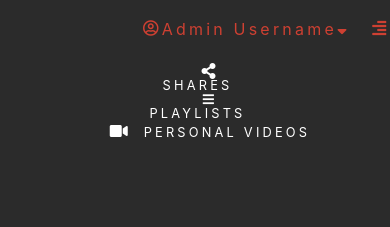
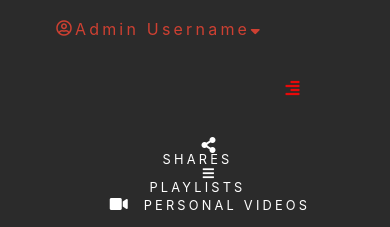
Before and after one commit to Sabrincodes/sn-comp-challenge-2, a plain HTML site: page index.html in a window 390 px wide. Shown: the top 227 px of the page. Drawn offline with Linux system fonts and the light colour scheme.

```diff
--- a/index.html
+++ b/index.html
@@ -21,9 +21,9 @@
       <article class="bottom-half-nav"></article>
 
     <div class="top-nav">
-      <i class="far fa-user-circle account-icon"></i> Admin Username  <i class="fas fa-sort-down"></i><p
+      <i class="far fa-user-circle account-icon"></i> Admin Username<i class="fas fa-sort-down"></i><p
       <i class="fas fa-align-right"></i>
-     </i>
+     </i><p class="A"></p>
     <!--  <p class="amtoons">Toons!</p> -->
     <!--  <h2 class="amtoons">AMTOONS!</h2> -->
     <!--   <i class="fas fa-broadcast-tower"></i> -->
--- a/style.css
+++ b/style.css
@@ -343,6 +343,15 @@ h5 {
 
 }
 
+.fa-align-right {
+height: 92px;
+    width: 104px;
+    color: #e80909;
+    padding-right: 28px;
+    padding-top: 60px;
+  }
+
+
 p {
 
   padding-left:6%;
@@ -646,6 +655,9 @@ color:#CE4032;
   font-size: 0.8em;
 }
 
+.fa-align {
+font-size:.8em;
+
 
 
 
@@ -691,8 +703,6 @@ color:#CE4032;
   padding-left:15px;
 
 
-
-}
 }
 
 
```
